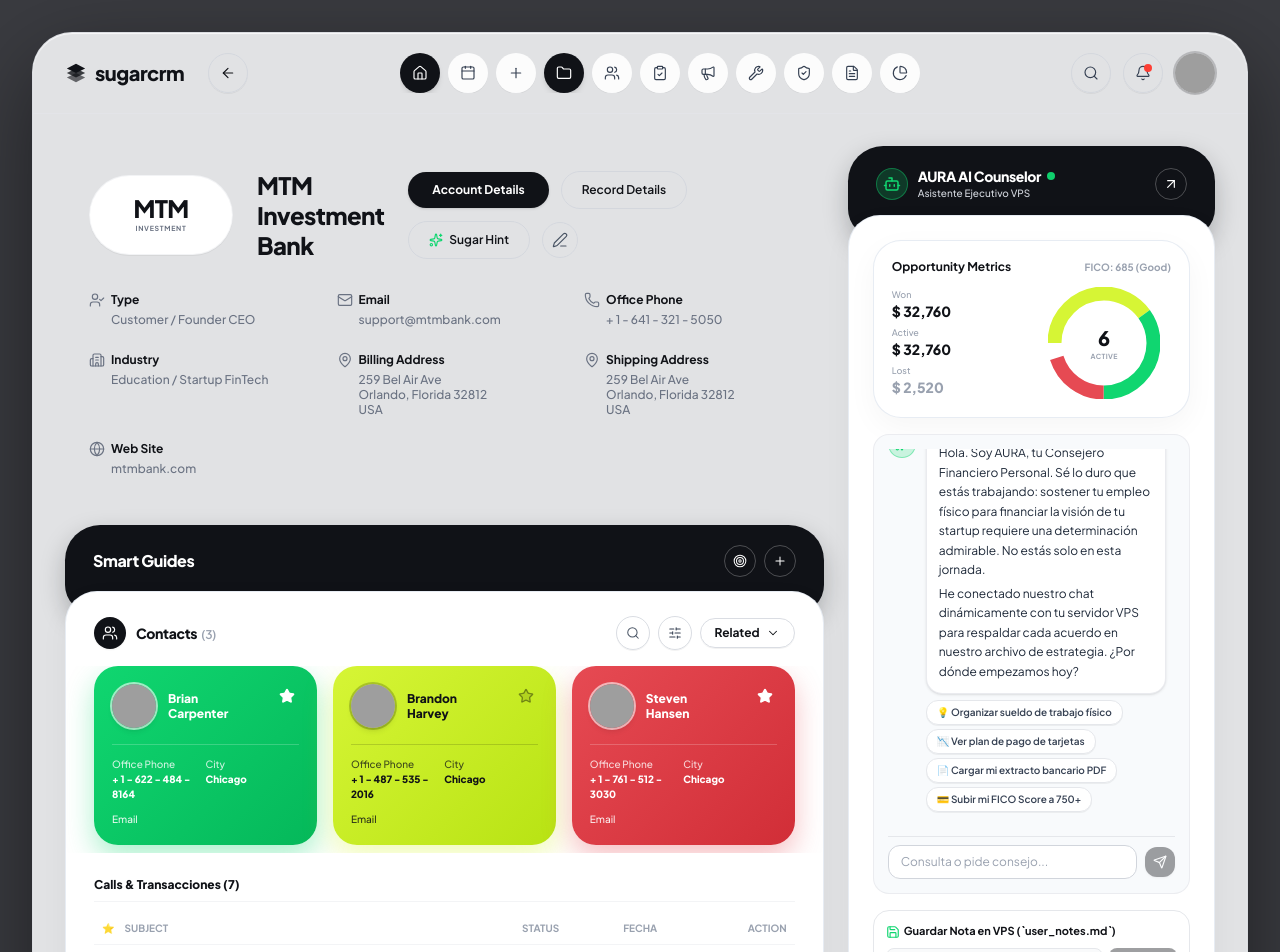
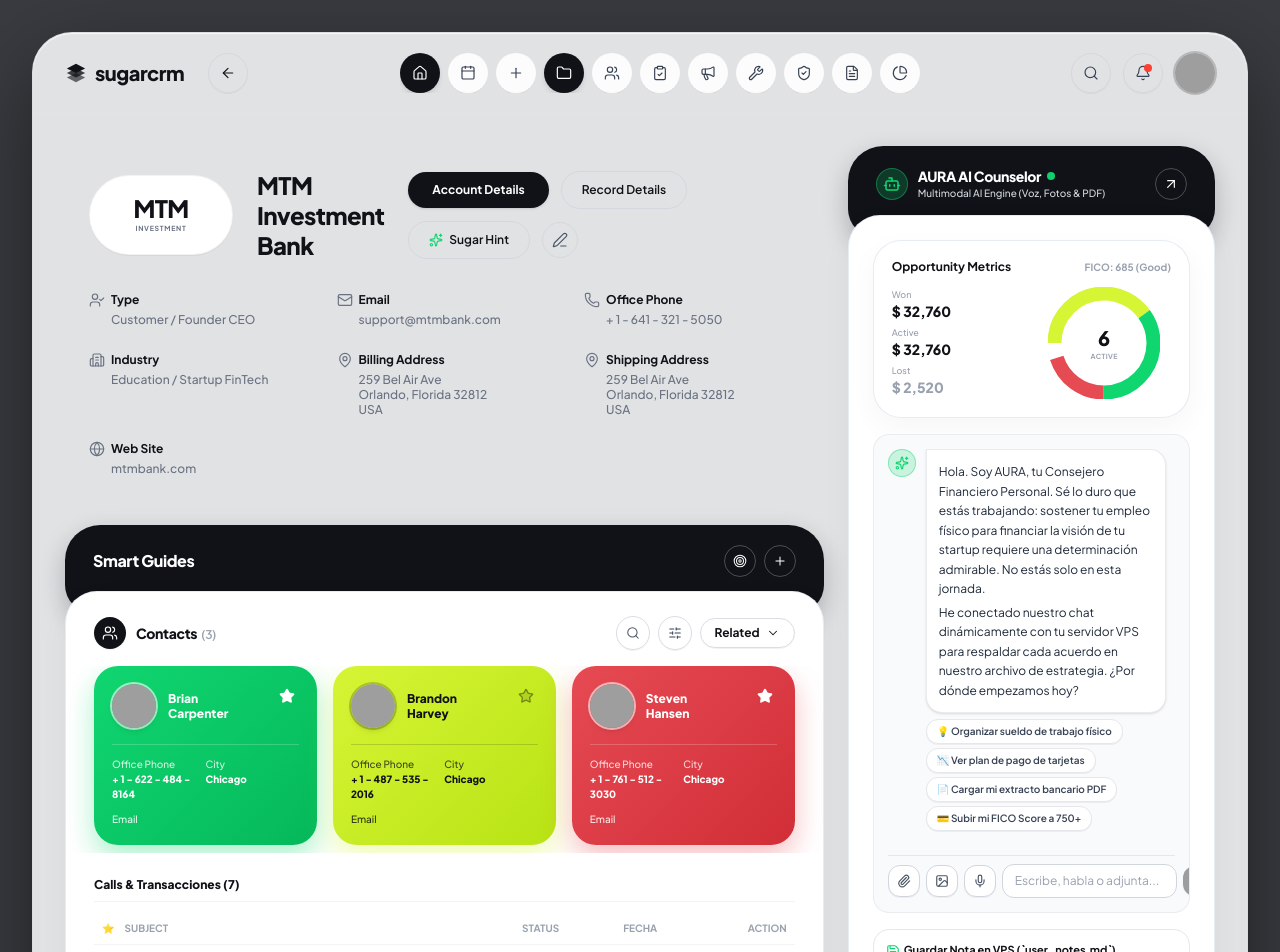
Before and after one commit to juanroys/aura-financial-os, a React (Vite) app: page / in a window 1280 px wide. Shown: the top 952 px of the page. Built offline with nearby package versions, Linux system fonts and the light colour scheme; grey boxes are pictures that could not be loaded; a web font is replaced by a local one.

Commit message:
AI Multimodal Pro: Real-time Voice Notes (Speech-to-text), Image Receipts OCR & PDF File Attachments

```diff
--- a/src/components/dashboard/AccountsRecordDashboard.tsx
+++ b/src/components/dashboard/AccountsRecordDashboard.tsx
@@ -1,14 +1,24 @@
 import React, { useState, useRef, useEffect } from 'react';
-import { ArrowUpRight, Bot, Send, Sparkles, User, Save } from 'lucide-react';
+import { ArrowUpRight, Bot, Send, Sparkles, User, Save, Mic, Paperclip, Image, FileText, Volume2, Square } from 'lucide-react';
 import { useFinancials } from '../../context/FinancialContext';
+import type { ChatAttachment } from '../../types';
 
 export const AccountsRecordDashboard: React.FC = () => {
   const { chatMessages, sendChatMessage, ficoReport } = useFinancials();
 
   const [input, setInput] = useState('');
+  const [attachments, setAttachments] = useState<ChatAttachment[]>([]);
   const [newNoteInput, setNewNoteInput] = useState('');
   const [isSavingNote, setIsSavingNote] = useState(false);
   const [noteSaved, setNoteSaved] = useState(false);
+
+  // Voice recording state
+  const [isRecording, setIsRecording] = useState(false);
+  const [recordingSeconds, setRecordingSeconds] = useState(0);
+  const recordingTimerRef = useRef<any>(null);
+
+  const fileInputRef = useRef<HTMLInputElement>(null);
+  const imageInputRef = useRef<HTMLInputElement>(null);
   const messagesEndRef = useRef<HTMLDivElement>(null);
 
   const scrollToBottom = () => {
@@ -19,11 +29,64 @@
     scrollToBottom();
   }, [chatMessages]);
 
+  // Handle Voice Recording Toggle
+  const startRecording = () => {
+    setIsRecording(true);
+    setRecordingSeconds(0);
+    recordingTimerRef.current = setInterval(() => {
+      setRecordingSeconds(prev => prev + 1);
+    }, 1000);
+
+    // Use Web Speech Recognition if supported
+    if ('webkitSpeechRecognition' in window || 'SpeechRecognition' in window) {
+      const SpeechRecognition = (window as any).SpeechRecognition || (window as any).webkitSpeechRecognition;
+      const recognition = new SpeechRecognition();
+      recognition.lang = 'es-ES';
+      recognition.interimResults = false;
+      recognition.onresult = (event: any) => {
+        const transcript = event.results[0][0].transcript;
+        setInput(prev => (prev ? `${prev} ${transcript}` : transcript));
+      };
+      recognition.start();
+    }
+  };
+
+  const stopRecording = () => {
+    setIsRecording(false);
+    if (recordingTimerRef.current) clearInterval(recordingTimerRef.current);
+
+    // Add voice note attachment chip
+    const audioAttach: ChatAttachment = {
+      name: `Nota_de_voz_${recordingSeconds}s.mp3`,
+      type: 'audio',
+      size: `${recordingSeconds}s`
+    };
+    setAttachments(prev => [...prev, audioAttach]);
+  };
+
+  const handleFileUpload = (e: React.ChangeEvent<HTMLInputElement>, type: 'pdf' | 'image') => {
+    if (e.target.files && e.target.files[0]) {
+      const f = e.target.files[0];
+      const attach: ChatAttachment = {
+        name: f.name,
+        type,
+        size: `${(f.size / 1024).toFixed(0)} KB`,
+        url: type === 'image' ? URL.createObjectURL(f) : undefined
+      };
+      setAttachments(prev => [...prev, attach]);
+    }
+  };
+
+  const removeAttachment = (index: number) => {
+    setAttachments(prev => prev.filter((_, i) => i !== index));
+  };
+
   const handleSend = (e: React.FormEvent) => {
     e.preventDefault();
-    if (!input.trim()) return;
-    sendChatMessage(input);
+    if (!input.trim() && attachments.length === 0) return;
+    sendChatMessage(input, attachments.length > 0 ? attachments : undefined);
     setInput('');
+    setAttachments([]);
   };
 
   const handleSaveVpsNote = async () => {
@@ -61,7 +124,7 @@
               AURA AI Counselor
               <span className="w-2 h-2 rounded-full bg-[#10d670] animate-pulse" />
             </h3>
-            <p className="text-[10px] text-gray-300 font-medium">Asistente Ejecutivo VPS</p>
+            <p className="text-[10px] text-gray-300 font-medium">Multimodal AI Engine (Voz, Fotos & PDF)</p>
           </div>
         </div>
 
@@ -111,8 +174,8 @@
           </div>
         </div>
 
-        {/* Real Conversational AI Chat Area */}
-        <div className="flex-1 flex flex-col bg-[#f8fafc] rounded-2xl border border-gray-200/70 p-3.5 space-y-3 min-h-[360px] max-h-[460px] overflow-hidden">
+        {/* Multimodal Conversational AI Chat Area */}
+        <div className="flex-1 flex flex-col bg-[#f8fafc] rounded-2xl border border-gray-200/70 p-3.5 space-y-3 min-h-[380px] max-h-[480px] overflow-hidden">
 
           {/* Scrollable Messages */}
           <div className="flex-1 overflow-y-auto space-y-3 pr-1">
@@ -128,6 +191,21 @@
                 </div>
 
                 <div className="max-w-[85%] space-y-1.5">
+                  {/* Attachments rendering inside bubbles */}
+                  {msg.attachments && msg.attachments.length > 0 && (
+                    <div className="flex flex-wrap gap-1.5 mb-1">
+                      {msg.attachments.map((att, idx) => (
+                        <div key={idx} className="p-2 rounded-xl bg-white border border-gray-200 shadow-2xs text-[10px] flex items-center gap-1.5 font-bold text-[#101217]">
+                          {att.type === 'audio' && <Volume2 className="w-3.5 h-3.5 text-[#10d670]" />}
+                          {att.type === 'image' && <Image className="w-3.5 h-3.5 text-[#d6f535]" />}
+                          {att.type === 'pdf' && <FileText className="w-3.5 h-3.5 text-[#e64a53]" />}
+                          <span className="truncate max-w-[120px]">{att.name}</span>
+                          {att.url && <img src={att.url} alt="preview" className="w-6 h-6 rounded object-cover ml-1" />}
+                        </div>
+                      ))}
+                    </div>
+                  )}
+
                   <div className={`p-3 rounded-2xl text-xs leading-relaxed ${
                     msg.sender === 'user'
                       ? 'bg-[#101217] text-white rounded-tr-none shadow-sm'
@@ -157,18 +235,98 @@
             <div ref={messagesEndRef} />
           </div>
 
-          {/* Form Input */}
-          <form onSubmit={handleSend} className="flex items-center gap-2 pt-2 border-t border-gray-200">
+          {/* Pending Attachments Chips Bar */}
+          {attachments.length > 0 && (
+            <div className="flex flex-wrap gap-1.5 p-2 bg-white rounded-xl border border-gray-200">
+              {attachments.map((att, idx) => (
+                <div key={idx} className="px-2.5 py-1 rounded-lg bg-gray-100 border border-gray-200 text-[10px] font-bold text-gray-800 flex items-center gap-1.5">
+                  {att.type === 'audio' ? <Volume2 className="w-3 h-3 text-[#10d670]" /> :
+                   att.type === 'image' ? <Image className="w-3 h-3 text-[#d6f535]" /> :
+                   <FileText className="w-3 h-3 text-[#e64a53]" />}
+                  <span className="truncate max-w-[100px]">{att.name}</span>
+                  <button onClick={() => removeAttachment(idx)} className="text-gray-400 hover:text-red-500 font-bold ml-1">×</button>
+                </div>
+              ))}
+            </div>
+          )}
+
+          {/* Voice Recording Active Bar */}
+          {isRecording && (
+            <div className="p-2 rounded-xl bg-[#e64a53]/15 border border-[#e64a53]/40 flex items-center justify-between text-xs animate-pulse">
+              <div className="flex items-center gap-2 font-bold text-[#e64a53]">
+                <Mic className="w-4 h-4 animate-bounce" />
+                <span>Grabando Nota de Voz... ({recordingSeconds}s)</span>
+              </div>
+              <button
+                onClick={stopRecording}
+                className="px-3 py-1 rounded-lg bg-[#e64a53] text-white text-[10px] font-extrabold flex items-center gap-1"
+              >
+                <Square className="w-3 h-3 fill-white" /> Detener
+              </button>
+            </div>
+          )}
+
+          {/* Multimodal Input Bar (Text + Voice + Image + PDF) */}
+          <form onSubmit={handleSend} className="flex items-center gap-1.5 pt-2 border-t border-gray-200">
+            {/* Hidden inputs */}
+            <input
+              type="file"
+              accept=".pdf"
+              ref={fileInputRef}
+              className="hidden"
+              onChange={(e) => handleFileUpload(e, 'pdf')}
+            />
+            <input
+              type="file"
+              accept="image/*"
+              ref={imageInputRef}
+              className="hidden"
+              onChange={(e) => handleFileUpload(e, 'image')}
+            />
+
+            {/* Paperclip PDF */}
+            <button
+              type="button"
+              onClick={() => fileInputRef.current?.click()}
+              className="p-2 rounded-xl bg-white border border-gray-300 text-gray-600 hover:bg-gray-100 transition-all shadow-2xs"
+              title="Adjuntar extracto PDF"
+            >
+              <Paperclip className="w-3.5 h-3.5" />
+            </button>
+
+            {/* Image photo */}
+            <button
+              type="button"
+              onClick={() => imageInputRef.current?.click()}
+              className="p-2 rounded-xl bg-white border border-gray-300 text-gray-600 hover:bg-gray-100 transition-all shadow-2xs"
+              title="Adjuntar foto de recibo"
+            >
+              <Image className="w-3.5 h-3.5" />
+            </button>
+
+            {/* Voice Mic Button */}
+            <button
+              type="button"
+              onClick={isRecording ? stopRecording : startRecording}
+              className={`p-2 rounded-xl border transition-all shadow-2xs ${
+                isRecording ? 'bg-[#e64a53] text-white border-[#e64a53] animate-pulse' : 'bg-white border-gray-300 text-gray-600 hover:bg-gray-100'
+              }`}
+              title="Grabar nota de voz"
+            >
+              <Mic className="w-3.5 h-3.5" />
+            </button>
+
             <input
               type="text"
-              placeholder="Consulta o pide consejo..."
+              placeholder="Escribe, habla o adjunta..."
               value={input}
               onChange={(e) => setInput(e.target.value)}
               className="flex-1 px-3 py-2 rounded-xl bg-white border border-gray-300 text-xs text-gray-800 placeholder-gray-400 focus:outline-none focus:border-[#10d670]"
             />
+
             <button
               type="submit"
-              disabled={!input.trim()}
+              disabled={!input.trim() && attachments.length === 0}
               className="p-2 rounded-xl bg-[#101217] text-white disabled:opacity-40 hover:scale-105 transition-all shadow"
             >
               <Send className="w-3.5 h-3.5" />
--- a/src/types/index.ts
+++ b/src/types/index.ts
@@ -131,12 +131,20 @@
 // NEW AI & FICO TYPES
 export type ChatDockPosition = 'right' | 'left' | 'bottom';
 
+export interface ChatAttachment {
+  name: string;
+  type: 'image' | 'pdf' | 'audio';
+  url?: string;
+  size?: string;
+}
+
 export interface ChatMessage {
   id: string;
   sender: 'user' | 'ai';
   text: string;
   timestamp: string;
   suggestions?: string[];
+  attachments?: ChatAttachment[];
   actionPayload?: {
     tab?: string;
     action?: string;
```
Also changed, not shown: src/context/FinancialContext.tsx (+9 -6 lines), 1 other file (tests, documents, lock files or other folders).
